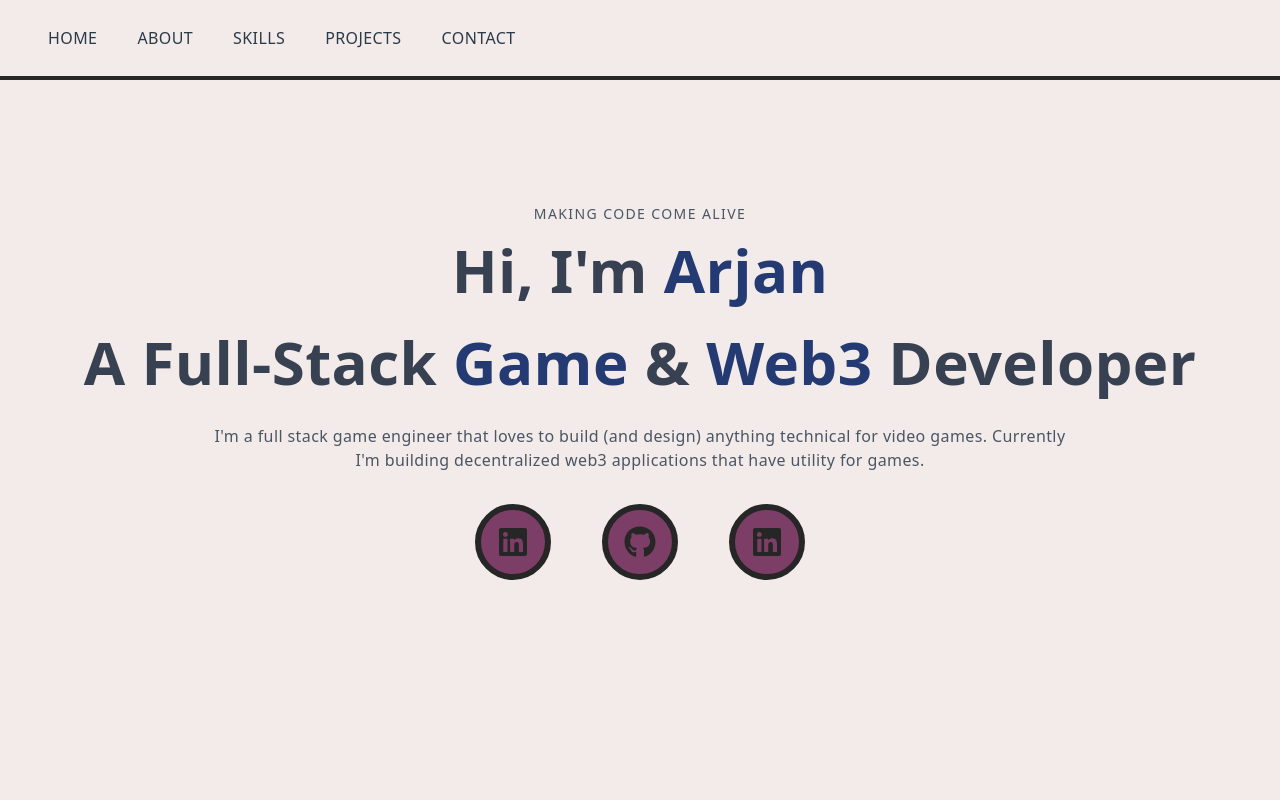
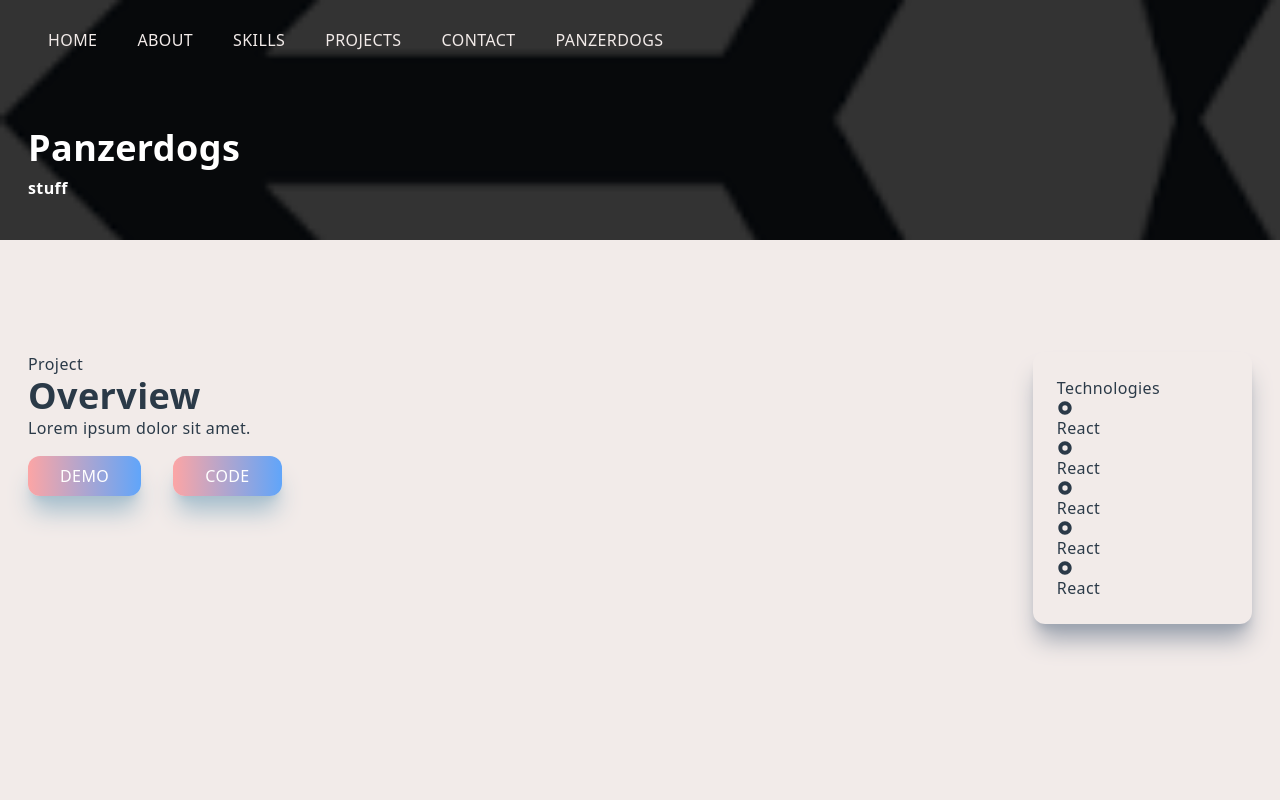
Before and after one commit to ArjanEend/portfolio-2022, a React (Create React App) app: page /projects/panzerdogs in a window 1280 px wide. Shown: the top 800 px of the page. Built offline with nearby package versions, Linux system fonts and the light colour scheme.

Commit message:
ADD project page

```diff
--- a/package.json
+++ b/package.json
@@ -2,7 +2,7 @@
   "name": "portfolio-2022",
   "version": "0.1.0",
   "private": true,
-  "homepage": "https://arjaneend.github.io",
+  "homepage": "https://arjaneend.github.io/portfolio-2022",
   "dependencies": {
     "@testing-library/jest-dom": "^5.16.4",
     "@testing-library/react": "^13.3.0",
@@ -11,6 +11,7 @@
     "@types/node": "^16.11.36",
     "@types/react": "^18.0.9",
     "@types/react-dom": "^18.0.5",
+    "@types/react-router-hash-link": "^2.4.5",
     "gh-pages": "^4.0.0",
     "react": "^18.1.0",
     "react-dom": "^18.1.0",
--- a/src/App.tsx
+++ b/src/App.tsx
@@ -9,13 +9,15 @@ import About from './components/About';
 import Skills from './components/Skills';
 import Projects from './components/Projects';
 import Contact from './components/Contact';
+import Panzerdogs from './components/Panzerdogs';
 
 const routes: Array<HeaderLink & AppRoute> = [
   { path: "/", label: "Home", element: <Home /> },
   { path: "/#about", label: "About", element: <Home /> },
   { path: "/#skills", label: "Skills", element: <Home /> },
   { path: "/#projects", label: "Projects", element: <Home /> },
-  { path: "/#contact", label: "Contact", element: <Home /> }
+  { path: "/#contact", label: "Contact", element: <Home /> },
+  { path: "/projects/panzerdogs", label: "Panzerdogs", element: <Panzerdogs /> }
 ]
 
 function App() {
--- a/src/components/Home.tsx
+++ b/src/components/Home.tsx
@@ -7,7 +7,7 @@ export default function Home() {
             <div className='max-w-[1240px] w-full h-full mx-auto p-2 flex justify-center items-center'>
                 <div>
                     <p className='uppercase text-sm tracking-widest text-gray-600'>
-                        Making code come alive
+                        Bring code to life
                     </p>
                     <h1 className='py-4 text-gray-700'>Hi, I'm <span className='text-strong-emphasis'>Arjan</span></h1>
                     <h1 className='py-4 text-gray-700'>A Full-Stack <span className='text-strong-emphasis'>Game</span> & <span className='text-strong-emphasis'>Web3</span> Developer</h1>
--- a/src/components/Navbar.tsx
+++ b/src/components/Navbar.tsx
@@ -1,5 +1,5 @@
-import React, { ReactNode, useState } from 'react';
-import { Link } from 'react-router-dom';
+import React, { ReactNode, useEffect, useState } from 'react';
+import { Link, useMatch, useNavigate, useRoutes } from 'react-router-dom';
 import { AiOutlineClose, AiOutlineMenu } from 'react-icons/ai';
 import { FaGithub, FaLinkedin } from "react-icons/fa";
 import { HashLink } from 'react-router-hash-link';
@@ -11,19 +11,31 @@ export interface HeaderLink {
 
 export default function Navbar({ links }: { links: HeaderLink[] }) {
     const [displayNav, setDisplayNav] = useState(false);
+    const [navColor, setNavColor] = useState("bg");
+    const [navLinkColor, setNavLinkColor] = useState("bg");
+    const match = useMatch("projects/*");
 
     function handleNav() {
         setDisplayNav(_ => !_);
     }
 
+    useEffect(() => {
+        if (match) {
+            setNavColor("black/0");
+            setNavLinkColor("bg");
+            return;
+        }
+        setNavColor("bg");
+        setNavLinkColor("black");
+    }, [match]);
+
     return (
-        <div className='fixed bg-bg w-full h-20 border-[#272626] border-b-4 z-[100]'>
+        <div className={`fixed bg-${navColor} w-full h-20 border-[#272626] border-b-${match ? 0 : 4} z-[100]`}>
             <div className='flex justify-between items-center w-full h-full px-2 2xl:px-16'>
-
                 <div>
                     <ul className='hidden md:flex'>
                         {links.map(l => <HashLink smooth key={l.path} to={l.path}>
-                            <li className='ml-10 test-sm uppercase hover:border-b'>{l.label}</li>
+                            <li className={`ml-10 text-${navLinkColor} test-sm uppercase hover:border-b`}>{l.label}</li>
                         </HashLink>)}
                     </ul>
                 </div>
@@ -44,7 +56,7 @@ export default function Navbar({ links }: { links: HeaderLink[] }) {
                             </div>
                         </div>
                         <div className='border-b border-gray-300 my-4'>
-                            <p className='w-[85%] md:w-[90%] py-4'>Making code come alive</p>
+                            <p className='w-[85%] md:w-[90%] py-4'>Bring code to life</p>
                         </div>
                         <div>
                             <ul>
--- /dev/null
+++ b/src/components/Panzerdogs.tsx
@@ -0,0 +1,42 @@
+import React from 'react'
+import { RiRadioButtonFill } from 'react-icons/ri';
+
+export default function Panzerdogs() {
+    return (
+        <div className='w-full'>
+            <div className='w-screen h-[30vh] lg:h-[40vh] relative'>
+                <div className='absolute left-0 w-full h-[30vh] lg:h-40vh bg-black/80 z-10' />
+                <div className='absolute w-full bg-cover h-[30vh] lg:h-40vh bg-center z-[1]' style={{ backgroundImage: `url(${process.env.PUBLIC_URL}/assets/skills/unity3d.png)` }} />
+                <div className='absolute top-[50%] max-w-[1240px] w-full left-[50%] right-[50%] translate-x-[-50%] translate-y-[-50%] text-white z-10 p-2'>
+                    <h2 className='py-2'>Panzerdogs</h2>
+                    <h3>stuff</h3>
+                </div>
+            </div>
+
+            <div className='max-w-[1240px] mx-auto p-2 grid md:grid-cols-5 gap-8 pt-8'>
+                <div className='col-span-4'>
+                    <p>Project</p>
+                    <h2>Overview</h2>
+                    <p>
+                        Lorem ipsum dolor sit amet.
+                    </p>
+                    <button className='px-8 py-2 mt-4 mr-8'>Demo</button>
+                    <button className='px-8 py-2 mt-4'>Code</button>
+                </div>
+                <div className='col-span-4 md:col-span-1 shadow-xl shadow-gray-400 rounded-xl p-4'>
+                    <div className='p-2'>
+                        <p>Technologies</p>
+                        <div>
+                            <p><RiRadioButtonFill />React</p>
+                            <p><RiRadioButtonFill />React</p>
+                            <p><RiRadioButtonFill />React</p>
+                            <p><RiRadioButtonFill />React</p>
+                            <p><RiRadioButtonFill />React</p>
+
+                        </div>
+                    </div>
+                </div>
+            </div>
+        </div>
+    )
+}
--- a/src/components/Projects.tsx
+++ b/src/components/Projects.tsx
@@ -10,8 +10,8 @@ export default function Projects() {
                 <h2></h2>
                 <div className='grid md:grid-cols-2 gap-8'>
 
-                    <ProjectItem title="Panzerdog" backgroundImg="/assets/skills/unity3d.png" url="/"></ProjectItem>
-                    <ProjectItem title="Panzerdog" backgroundImg="/assets/skills/unity3d.png" url="/"></ProjectItem>
+                    <ProjectItem title="Panzerdogs" backgroundImg="/assets/skills/unity3d.png" url="/projects/panzerdogs"></ProjectItem>
+                    <ProjectItem title="Panzerdogs" backgroundImg="/assets/skills/unity3d.png" url="/"></ProjectItem>
                 </div>
 
             </div>
```
Also changed, not shown: 1 other file (tests, documents, lock files or other folders).
